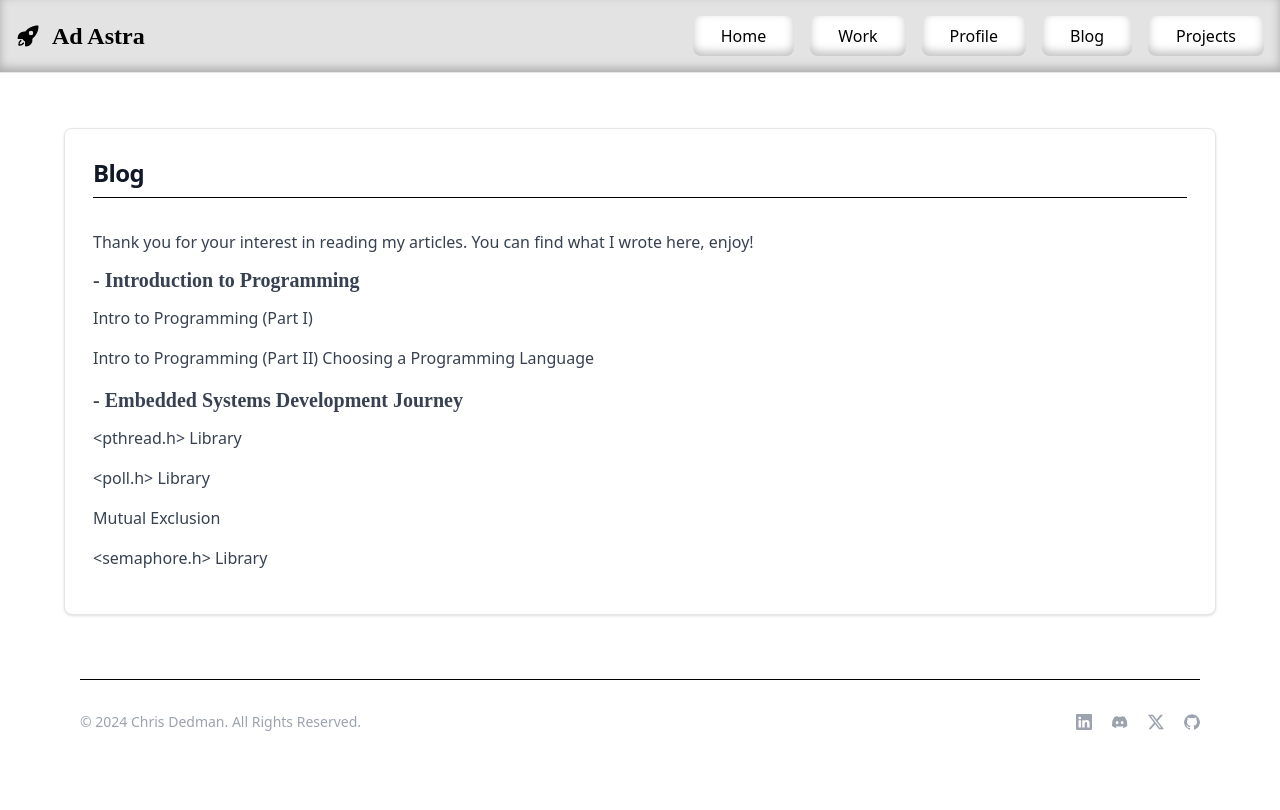
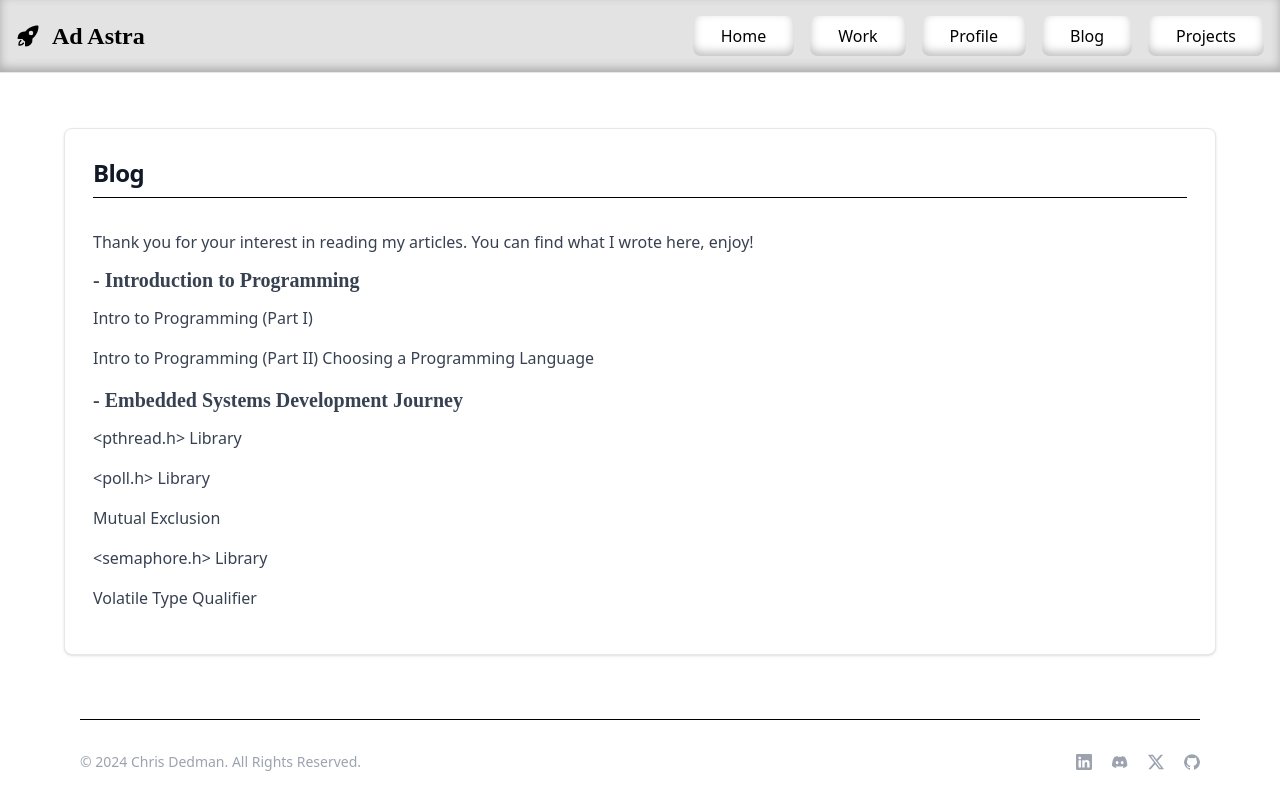
Before and after one commit to chrisdedman/website, a Next.js app: page /blog in a window 1280 px wide. Shown: the top 810 px of the page. Built offline with nearby package versions, Linux system fonts and the light colour scheme.

Commit message:
linked to new article

```diff
--- a/src/app/blog/page.tsx
+++ b/src/app/blog/page.tsx
@@ -65,6 +65,9 @@ export default function Page() {
             <span className="block mb-4">
               <a href="/blog/articles/semaphore">&lt;semaphore.h&gt; Library</a>
             </span>
+            <span className="block mb-4">
+              <a href="/blog/articles/volatile">Volatile Type Qualifier</a>
+            </span>
 
           </div>
         </div>
--- a/src/app/page.tsx
+++ b/src/app/page.tsx
@@ -39,7 +39,7 @@ export default function Page() {
       <div className="flex flex-wrap justify-center">
         <p>
           <b>Latest Blog Article</b>:
-          <a href="/blog/articles/semaphore" className="underline">semaphore.h Library</a>
+          <a href="/blog/articles/volatile" className="underline">Volatile Type Qualifier</a>
         </p>
       </div>
     </div>
```
